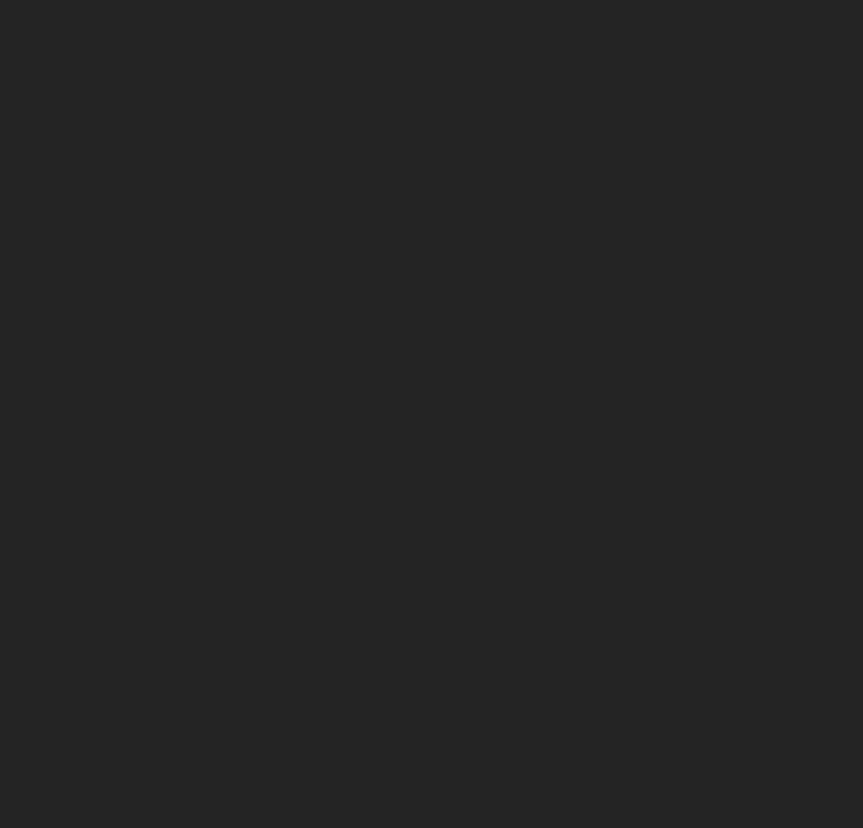
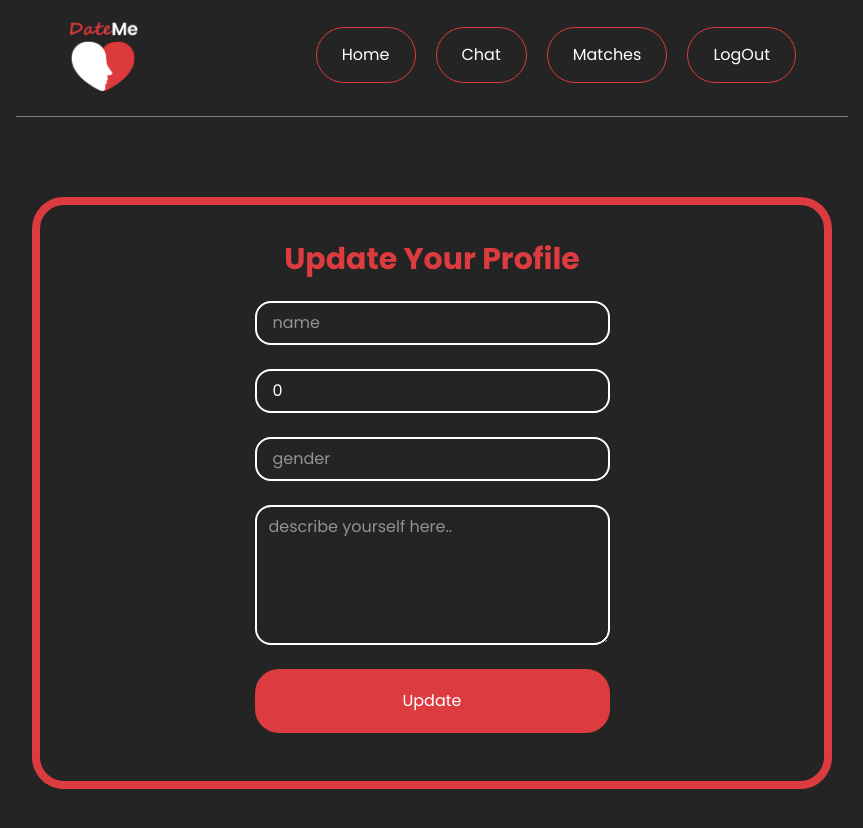
Before and after one commit to Sanzeebeyy/DateMe-Project, a React (Vite) app in the folder frontend/: page /user/update in a window 1280 px wide. Before the commit this address had no page. Shown: the top 828 px of the page, without its empty margins (208-1071 px from the left). Before the commit the page ends 800 px from the top, so only its background shows below. Built offline with nearby package versions, Linux system fonts and the light colour scheme; sample sign-in values are in the browser's storage.

Commit message:
User Profile Update From FrontEnd

```diff
--- a/frontend/src/App.jsx
+++ b/frontend/src/App.jsx
@@ -5,6 +5,7 @@ import Register from './pages/registerPage'
 import Login from './pages/loginPage'
 import { Routes, Route } from 'react-router'
 import Interactions from './pages/interactionPage'
+import UpdateUser from './pages/updateUser'
 import './App.css'
 
 function App() {
@@ -20,6 +21,7 @@ function App() {
         <Route element={<ProtectedRoute />}>
           <Route path="/interactions" element={<Interactions />} />
           {/* <Route path="/profile" element={<Profile />} /> */}
+          <Route path="/user/update" element={<UpdateUser />} />
         </Route>
 
       </Routes>
--- /dev/null
+++ b/frontend/src/components/mainPageComponents/Nav.css
@@ -0,0 +1,47 @@
+.nav{
+    display: flex;
+    justify-content: space-between;
+    max-width: 60vw;
+    margin: auto;
+    align-items: center;
+    /* border: 2px solid black; */
+    padding: 20px;
+    margin-top: 10px;
+    margin: auto;
+    padding-bottom: 25px;
+}
+.nav img{
+    cursor: pointer;
+}
+
+.nav-elements{
+    display: flex;
+    justify-content: center;
+    gap: 20px;
+}
+
+.nav-elements li{
+    list-style: none;
+}
+.nav-elements li button{
+    padding-left: 25px;
+    padding-right: 25px;
+    padding-top: 15px;
+    padding-bottom: 15px;
+    border-radius: 40px;
+    border: 1px solid #DC3C3B;
+    color: white;
+    cursor: pointer;
+}
+
+.nav-elements li button:hover{
+    background-color: #DC3C3B;
+    transition: background-color, 0.5s;
+}
+
+.nav-hr{
+    max-width: 65vw;
+    margin: auto;
+    color: white;
+    opacity: 40%;
+}
--- /dev/null
+++ b/frontend/src/components/mainPageComponents/Nav.jsx
@@ -0,0 +1,42 @@
+import './Nav.css'
+import { useState } from 'react';
+import Register from '../../pages/registerPage.jsx'
+import Login from '../../pages/loginPage.jsx'
+
+
+function Nav() {
+
+
+    return (
+        <>
+        <div className="nav">
+            <img src="\1x\logo3.png" alt="logo.png" width={70} />
+            <ul className="nav-elements">
+                <li>
+                    <button>
+                        Home
+                    </button>
+                </li>
+                <li>
+                    <button>
+                        Chat
+                    </button>
+                </li>
+                <li>
+                    <button>
+                        Matches
+                    </button>
+                </li>
+                <li><button onClick={()=>{
+                    localStorage.removeItem("token")
+                    localStorage.removeItem("user")
+                    window.location.href = "/"
+                }}>LogOut</button></li>
+            </ul>
+        </div>
+        <hr className='nav-hr'/>
+        </>
+    )
+}
+
+export default Nav
--- a/frontend/src/pages/registerPage.jsx
+++ b/frontend/src/pages/registerPage.jsx
@@ -1,8 +1,11 @@
 import { useState } from "react";
 import api from "../api/axios";
 import { data } from "react-router";
+import { useNavigate } from "react-router";
 
 function Register({isModal, onClose}) {
+
+    const navigate = useNavigate()
 
     const [username, setUsername] = useState("")
     const [password, setPassword] = useState("")
@@ -23,7 +26,27 @@ function Register({isModal, onClose}) {
                 }
             )
             if (isModal) onClose()
-            alert("User Registered, Please Login To Continue")
+
+
+            const formData = new URLSearchParams();
+            formData.append("username",username)
+            formData.append("password",password)
+            formData.append("grant_type", "password");
+
+            const loginResponse = await api.post("/login", formData,{
+                headers:{
+                    "Content-type":"application/x-www-form-urlencoded",
+                },
+            })
+
+            if (isModal) onClose()
+
+            localStorage.setItem("token", loginResponse.data.access_token)
+            localStorage.setItem("user", JSON.stringify(loginResponse.data.user))
+
+            navigate("/user/update")
+
+
         }catch(error){
             setError(error.response?.data?.detail || "Registration Failed")
         }
--- /dev/null
+++ b/frontend/src/pages/updateUser.jsx
@@ -0,0 +1,89 @@
+import { useState } from "react";
+import api from "../api/axios.js";
+import { useNavigate } from "react-router";
+import Nav from "../components/mainPageComponents/Nav.jsx";
+
+
+function UpdateUser() {
+    const navigate = useNavigate()
+
+    const [name, setName] = useState("")
+    const [age, setAge] = useState(0)
+    const [gender, setGender] = useState("")
+    const [bio, setBio] = useState("")
+
+    const [loading, setLoading] = useState(false)
+
+    const handleUpdate = async (e) => {
+
+        e.preventDefault();
+
+        setLoading(true)
+
+        try {
+            const response = api.put('/user/update', {
+                "name": name,
+                "age": age,
+                "gender": gender,
+                "bio": bio,
+            })
+
+            console.log(response.data)
+
+            navigate("/interactions")
+
+
+        }catch(error){
+            console.log(error)
+        }
+
+
+    }
+
+
+    return (
+        <>
+            <Nav />
+            <div className="container flex flex-col items-center w-[80vw] max-w-200 h-auto border-8 border-(--primary-color)  mx-auto my-20 rounded-4xl gap-6">
+                <p className=" mt-9 font-bold text-3xl text-(--primary-color)  ">Update Your Profile</p>
+
+                <form onSubmit={handleUpdate} className="flex flex-col gap-6 mb-12">
+                    <input
+                        value={name}
+                        onChange={(e) => {
+                            setName(e.target.value)
+                        }}
+                        type="text" placeholder="name" className=" border-2 border-(--secondary-color) rounded-2xl px-4 py-2 text-(--secondary-color)" />
+
+                    <input
+                        value={age}
+                        onChange={(e) => {
+                            setAge(e.target.value)
+                        }}
+                        type="text" placeholder="age" className=" border-2 border-(--secondary-color) rounded-2xl px-4 py-2 text-(--secondary-color)" />
+
+                    <input
+                        value={gender}
+                        onChange={(e) => {
+                            setGender(e.target.value)
+                        }}
+                        type="text" placeholder="gender" className=" border-2 border-(--secondary-color) rounded-2xl px-4 py-2 text-(--secondary-color)" />
+
+                    <textarea
+                        value={bio}
+                        onChange={(e) => {
+                            setBio(e.target.value)
+                        }}
+                        placeholder="describe yourself here.." rows="5" className="border-2 border-(--secondary-color) rounded-2xl text-(--secondary-color) pl-3 pr-11 py-2"></textarea>
+
+                    <button disabled={loading} className=" text-(--secondary-color) bg-(--primary-color) px-10 py-5 rounded-3xl cursor-pointer">
+                        {loading? "Updating...":"Update"}
+                    </button>
+                </form>
+
+            </div>
+        </>
+    )
+}
+
+export default UpdateUser
```
Also changed, not shown: 1 other file (tests, documents, lock files or other folders).
